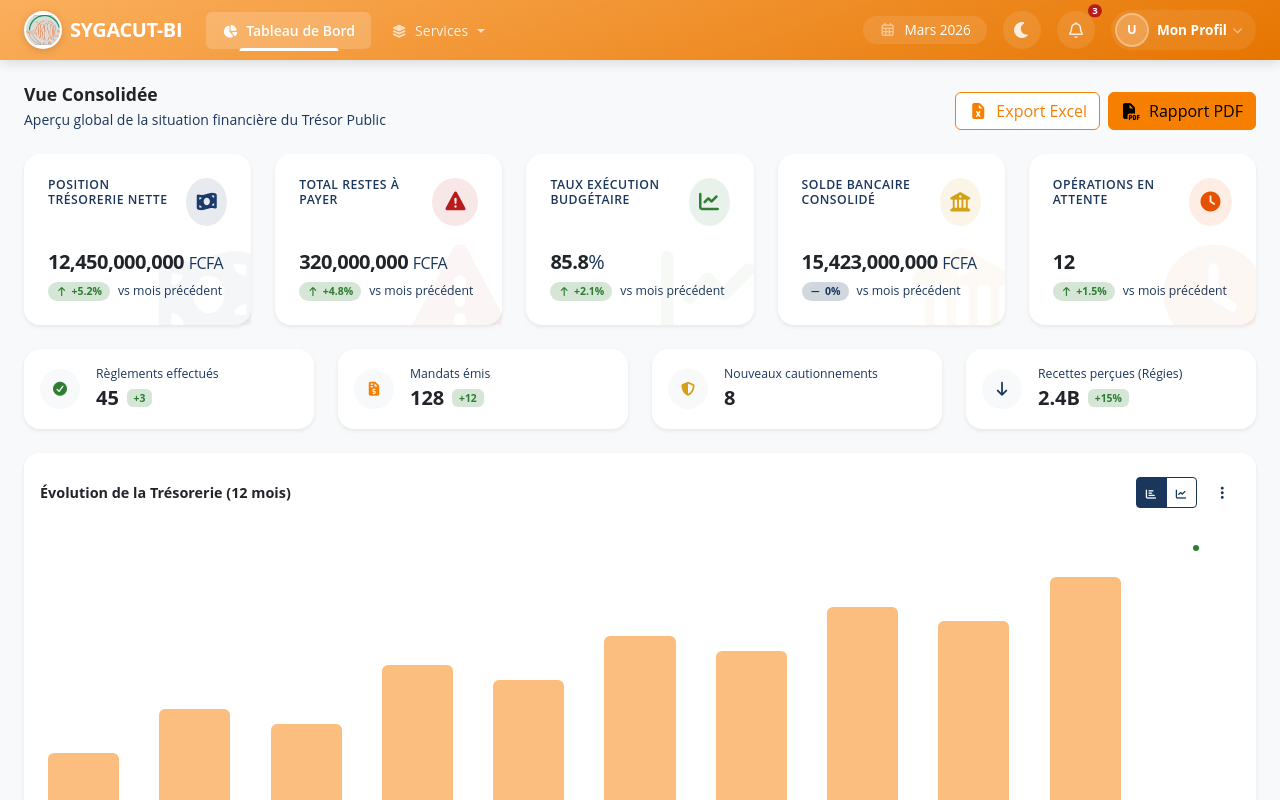
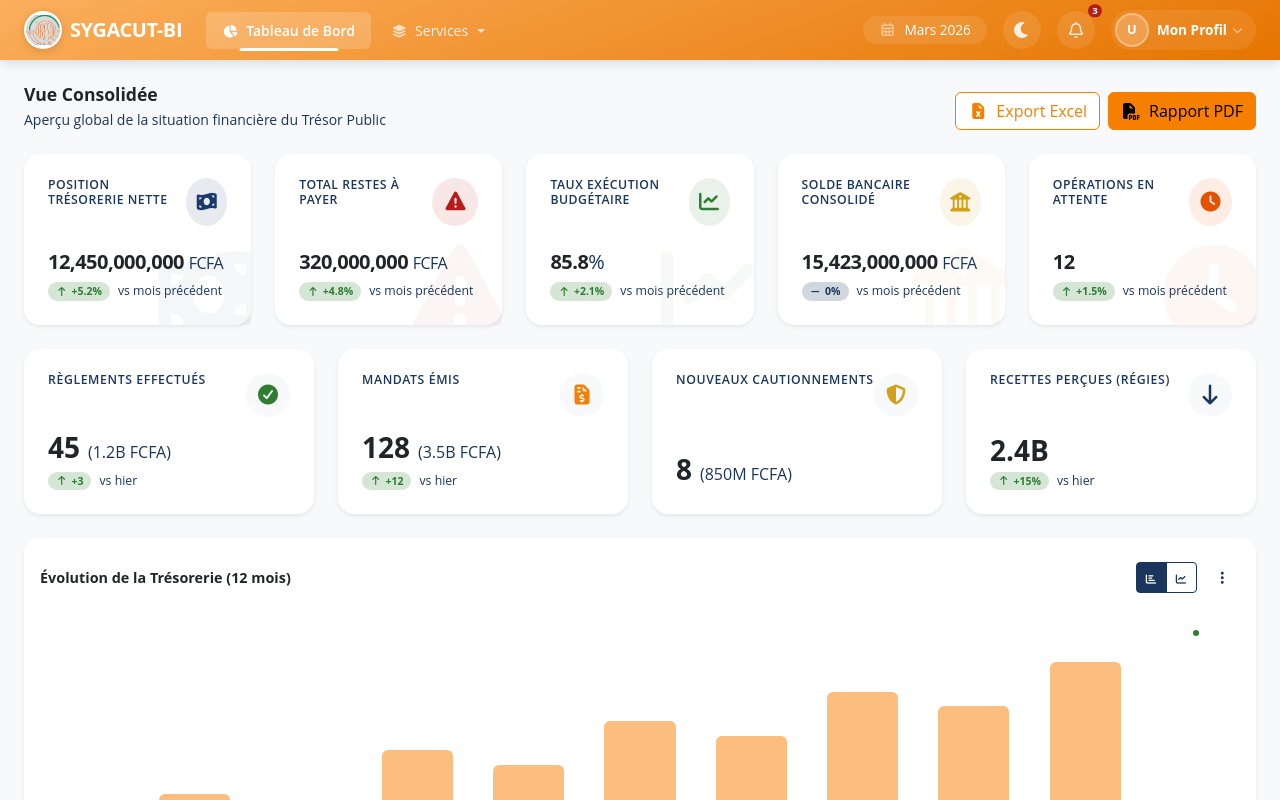
Before and after one commit to desyassemien/ACCTBI-UI, an Angular app: page /dashboard in a window 1280 px wide. Shown: the top 800 px of the page. Built offline with nearby package versions, Linux system fonts and the light colour scheme; sample sign-in values are in the browser's storage.

Commit message:
modifs dashboard

```diff
--- a/src/app/features/dashboard/dashboard.component.html
+++ b/src/app/features/dashboard/dashboard.component.html
@@ -17,31 +17,46 @@
     </div>
 
     <!-- KPIs Grid -->
-    <div class="row g-4 mb-4">
+    <div class="row g-4 mb-4 align-items-stretch">
         @for (kpi of kpis; track kpi.id) {
-        <div class="col-12 col-md-6 col-xl">
-            <app-kpi-card [data]="kpi"></app-kpi-card>
+        <div class="col-12 col-md-6 col-xl d-flex">
+            <app-kpi-card [data]="kpi" class="w-100"></app-kpi-card>
         </div>
         }
     </div>
 
     <!-- Daily Activity Counters (Section 11.3.C) -->
-    <div class="row g-4 mb-4">
+    <div class="row g-4 mb-4 align-items-stretch">
         @for (item of activiteJour; track item.label) {
-        <div class="col-6 col-lg-3">
-            <div class="card border-0 shadow-sm">
-                <div class="card-body p-3 d-flex align-items-center">
-                    <div class="activity-icon rounded-circle me-3 p-2 bg-light d-flex align-items-center justify-content-center" style="width: 40px; height: 40px;">
-                        <i [class]="item.icone + ' ' + item.couleur"></i>
+        <div class="col-6 col-lg-3 d-flex">
+            <div class="card border-0 shadow-sm w-100 h-100 transition-all">
+                <div class="card-body p-4 d-flex flex-column justify-content-between">
+                    <div class="d-flex justify-content-between align-items-start mb-3">
+                        <div>
+                            <h6 class="text-secondary fw-semibold mb-1 text-uppercase tracking-wider small">{{ item.label }}</h6>
+                        </div>
+                        <div class="activity-icon rounded-circle bg-light d-flex align-items-center justify-content-center" style="width: 44px; height: 44px; flex-shrink: 0;">
+                            <i [class]="item.icone + ' ' + item.couleur + ' fs-5'"></i>
+                        </div>
                     </div>
                     <div>
-                        <div class="text-secondary small fw-medium">{{ item.label }}</div>
-                        <div class="d-flex align-items-center gap-2">
-                            <span class="fs-5 fw-bold text-dark">{{ item.valeur }}</span>
-                            @if (item.tendance !== '0') {
-                                <span class="badge text-success bg-success-subtle fs-9" style="font-size: 0.7rem;">{{ item.tendance }}</span>
+                        <div class="d-flex align-items-baseline gap-2 flex-wrap mb-1">
+                            <span class="fs-3 fw-bold text-dark lh-1">{{ item.valeur }}</span>
+                            @if (item.montant) {
+                                <span class="fs-6 fw-medium text-secondary">({{ item.montant }})</span>
                             }
                         </div>
+                        @if (item.tendance !== '0') {
+                            <div class="d-flex align-items-center mt-2">
+                                <span class="badge rounded-pill me-2 d-flex align-items-center px-2 py-1"
+                                    [class.bg-success-subtle]="item.tendance.includes('+')"
+                                    [class.text-success]="item.tendance.includes('+')">
+                                    <i class="fas fa-arrow-up me-1 small"></i>
+                                    {{ item.tendance }}
+                                </span>
+                                <span class="text-secondary small fw-medium">vs hier</span>
+                            </div>
+                        }
                     </div>
                 </div>
             </div>
--- a/src/app/features/dashboard/dashboard.component.ts
+++ b/src/app/features/dashboard/dashboard.component.ts
@@ -34,10 +34,10 @@ export class DashboardComponent {
 
     // Mock Daily Activity aligned with Section 11.3.C
     activiteJour = [
-        { label: 'Règlements effectués', valeur: '45', tendance: '+3', icone: 'fas fa-check-circle', couleur: 'text-success' },
-        { label: 'Mandats émis', valeur: '128', tendance: '+12', icone: 'fas fa-file-invoice-dollar', couleur: 'text-primary' },
-        { label: 'Nouveaux cautionnements', valeur: '8', tendance: '0', icone: 'fas fa-shield-alt', couleur: 'text-warning' },
-        { label: 'Recettes perçues (Régies)', valeur: '2.4B', tendance: '+15%', icone: 'fas fa-arrow-down', couleur: 'text-info' }
+        { label: 'Règlements effectués', valeur: '45', tendance: '+3', icone: 'fas fa-check-circle', couleur: 'text-success', montant: '1.2B FCFA' },
+        { label: 'Mandats émis', valeur: '128', tendance: '+12', icone: 'fas fa-file-invoice-dollar', couleur: 'text-primary', montant: '3.5B FCFA' },
+        { label: 'Nouveaux cautionnements', valeur: '8', tendance: '0', icone: 'fas fa-shield-alt', couleur: 'text-warning', montant: '850M FCFA' },
+        { label: 'Recettes perçues (Régies)', valeur: '2.4B', tendance: '+15%', icone: 'fas fa-arrow-down', couleur: 'text-info', montant: undefined }
     ];
 
     // Mock Top Posts
```
